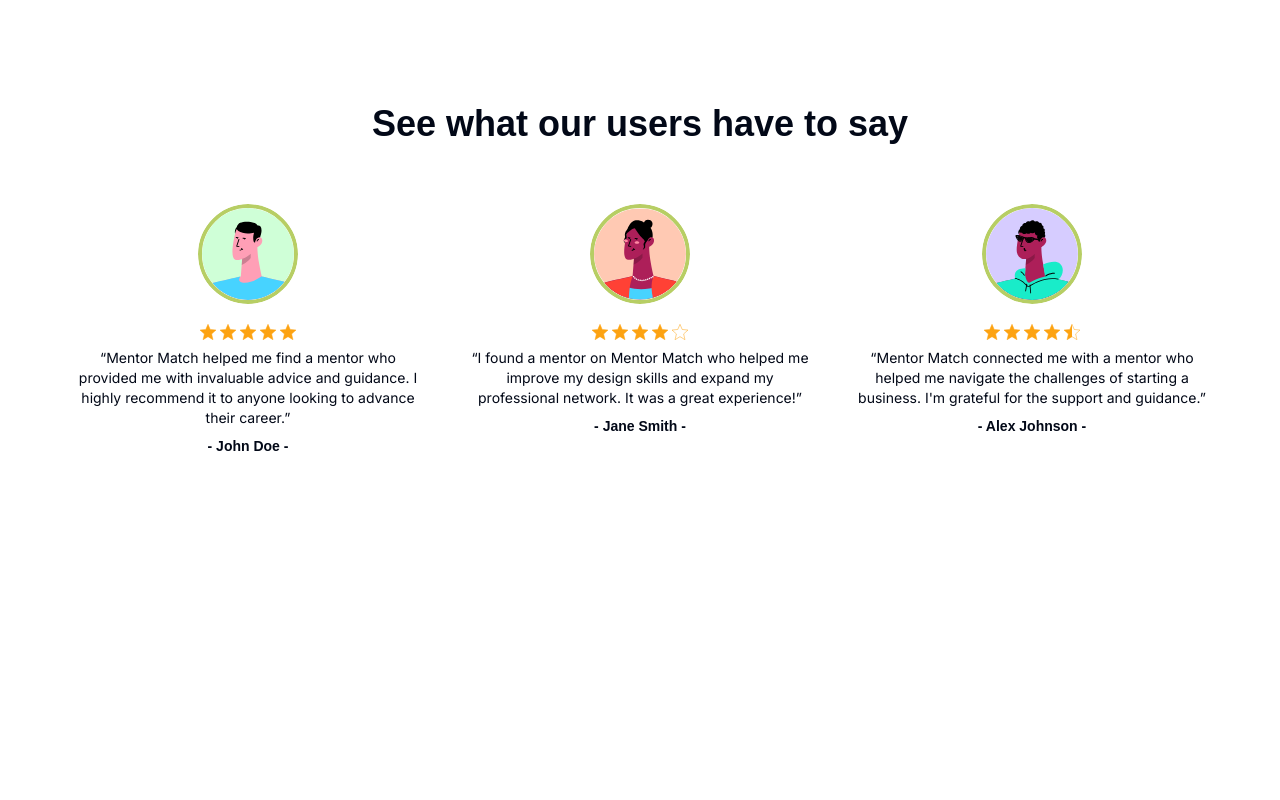
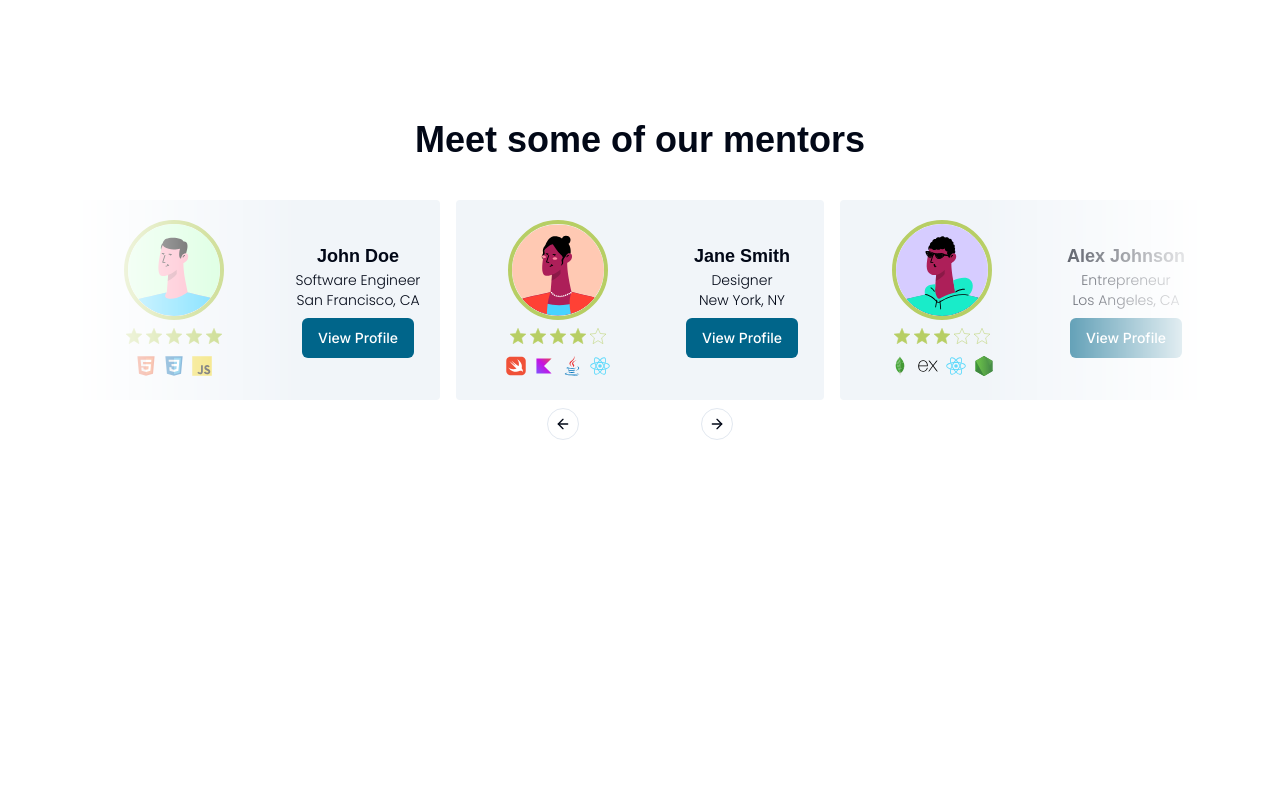
Before and after one commit to Software-Developer-Academy/mentor-match, a Next.js app: page / in a window 1280 px wide. Shown: the part 1720-2520 px from the top of the page. Built offline with nearby package versions, Linux system fonts and the light colour scheme; a web font is replaced by a local one.

Commit message:
Landing page mobile & xl screen fixes

```diff
--- a/src/app/page.tsx
+++ b/src/app/page.tsx
@@ -81,9 +81,9 @@
       {mentors.map((mentor) => (
         <CarouselItem
           key={mentor.name}
-          className="w-full md:basis-1/2 lg:basis-1/3 flex flex-col items-center justify-start text-center"
+          className="md:basis-1/2 lg:basis-1/3 flex flex-col items-center justify-start text-center"
         >
-          <div className="w-full flex justify-between bg-slate-100 rounded-sm">
+          <div className="w-full md:w-full flex justify-between bg-slate-100 rounded-sm">
             <div className="w-1/2 m-5 flex flex-col items-center justify-center">
               <Image
                 src={mentor.image}
@@ -185,6 +185,31 @@
         </section>
 
         <section className="container flex flex-col lg:min-h-[100dvh] items-center justify-center py-10 md:py-24 lg:py-20">
+          <div className="flex w-full md:w-1/2 text-center md:text-left flex-col px-10">
+            <h2 className="text-3xl md:text-4xl font-bold text-center">
+              Meet some of our mentors
+            </h2>
+          </div>
+          <div className="flex px-10 my-10 w-full">
+            <Carousel
+              opts={{
+                align: "start",
+                loop: true,
+              }}
+              className="w-full flex flex-col items-center justify-start text-center"
+            >
+              <div className="overflow_mask w-screen md:w-full">
+              <CarouselContent>
+                <Mentors />
+              </CarouselContent>
+              </div>
+              <CarouselPrevious className="absolute top-auto -bottom-14 left-1/3 md:ml-24" />
+              <CarouselNext  className="absolute top-auto -bottom-14 right-1/3 md:mr-24" />
+            </Carousel>
+          </div>
+        </section>
+
+        <section className="container flex flex-col lg:min-h-[100dvh] items-center justify-center py-10 md:py-24 lg:py-20">
           <div className="flex w-full md:w-2/3 lg:1/2 text-center md:text-left flex-col px-10">
             <h2 className="text-3xl md:text-4xl font-bold text-center">
               See what our users have to say
@@ -195,28 +220,6 @@
           </div>
         </section>
 
-        <section className="container flex flex-col lg:min-h-[100dvh] items-center justify-center py-10 md:py-24 lg:py-20">
-          <div className="flex w-full md:w-1/2 text-center md:text-left flex-col px-10">
-            <h2 className="text-3xl md:text-4xl font-bold text-center">
-              Meet some of our mentors
-            </h2>
-          </div>
-          <div className="flex px-10 mt-10 w-full">
-            <Carousel
-              opts={{
-                align: "start",
-                loop: true,
-              }}
-              className="w-full flex flex-col items-center justify-start text-center"
-            >
-              <CarouselContent className="w-screen">
-                <Mentors />
-              </CarouselContent>
-              <CarouselPrevious />
-              <CarouselNext />
-            </Carousel>
-          </div>
-        </section>
       </main>
       <Footer />
     </>
--- a/src/components/Navbar.tsx
+++ b/src/components/Navbar.tsx
@@ -47,7 +47,7 @@
 // Generate the Explore navigation menu
 const Explore = () => {
   return (
-    <div className="grid w-screen gap-10 md:grid-cols-3 p-10 pb-32 md:pb-10">
+    <div className="grid w-screen lg:w-max gap-10 md:grid-cols-3 p-10 pb-32 md:pb-10">
       {technologies.map((group) => (
         <div key={group.title}>
           <div className="w-full flex justify-between">
@@ -105,13 +105,13 @@
           <NavigationMenu>
             <NavigationMenuList>
               <NavigationMenuItem>
-                <NavigationMenuTrigger>Explore</NavigationMenuTrigger>
+                <NavigationMenuTrigger className="relative">Explore</NavigationMenuTrigger>
                 <NavigationMenuContent className="overflow-y-scroll md:overflow-auto max-h-screen">
                   <Explore />
                 </NavigationMenuContent>
               </NavigationMenuItem>
               <NavigationMenuItem>
-                <NavigationMenuTrigger className="text-primary text-sm font-medium flex items-center justify-center">
+                <NavigationMenuTrigger className="relative text-primary text-sm font-medium flex items-center justify-center">
                   <span className="material-symbols-outlined">person</span>
                 </NavigationMenuTrigger>
                 <NavigationMenuContent className="flex justify-center p-5">
@@ -120,7 +120,8 @@
               </NavigationMenuItem>
             </NavigationMenuList>
 
-            <NavigationMenuViewport className="fixed right-0" />
+            <NavigationMenuViewport className="w-screen origin-top-right fixed right-0 md:absolute"/>
+            {/* className="w-screen origin-top-right fixed right-0 md:w-full md:relative md:origin-top-center md:right-0" */}
           </NavigationMenu>
         ) : (
           <NavigationMenu>
@@ -140,7 +141,7 @@
               </NavigationMenuItem>
             </NavigationMenuList>
 
-            <NavigationMenuViewport className="fixed right-0" />
+            <NavigationMenuViewport />
           </NavigationMenu>
         )}
       </div>
--- a/src/components/ui/navigation-menu.tsx
+++ b/src/components/ui/navigation-menu.tsx
@@ -82,7 +82,7 @@
   React.ElementRef<typeof NavigationMenuPrimitive.Viewport>,
   React.ComponentPropsWithoutRef<typeof NavigationMenuPrimitive.Viewport>
 >(({ className, ...props }, ref) => (
-  <div className={cn("absolute left-0 top-full flex justify-center")}>
+  <div className={cn("absolute right-0 top-full flex justify-center")}>
     <NavigationMenuPrimitive.Viewport
       className={cn(
         "origin-top-center relative mt-1.5 h-[var(--radix-navigation-menu-viewport-height)] w-full overflow-hidden rounded-md border bg-popover text-popover-foreground shadow-lg data-[state=open]:animate-in data-[state=closed]:animate-out data-[state=closed]:zoom-out-95 data-[state=open]:zoom-in-90 md:w-[var(--radix-navigation-menu-viewport-width)]",
--- a/src/styles/globals.css
+++ b/src/styles/globals.css
@@ -189,3 +189,19 @@
   width: var(--radix-navigation-menu-viewport-width);
   height: var(--radix-navigation-menu-viewport-height);
 }
+
+@media screen and (min-width: 768px) {
+  .overflow_mask {
+    overflow: hidden;
+    -webkit-mask: linear-gradient(90deg,
+        transparent,
+        white 20%,
+        white 80%,
+        transparent);
+    mask: linear-gradient(90deg,
+        transparent,
+        white 20%,
+        white 80%,
+        transparent);
+  }
+}
```
